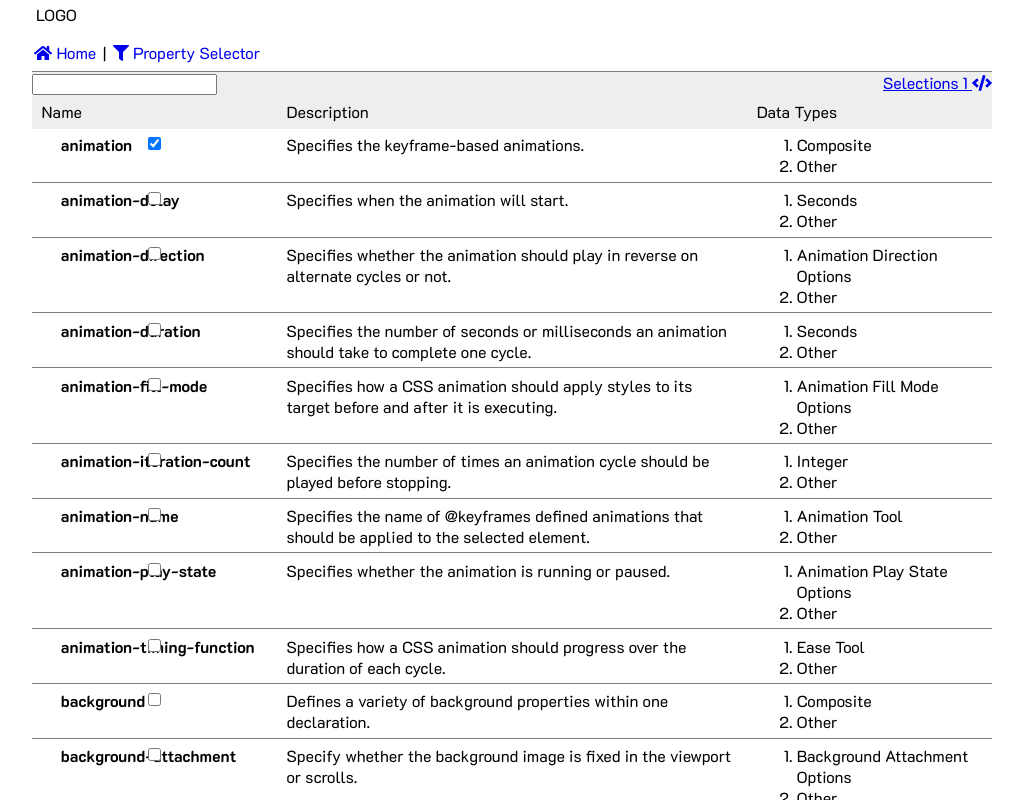
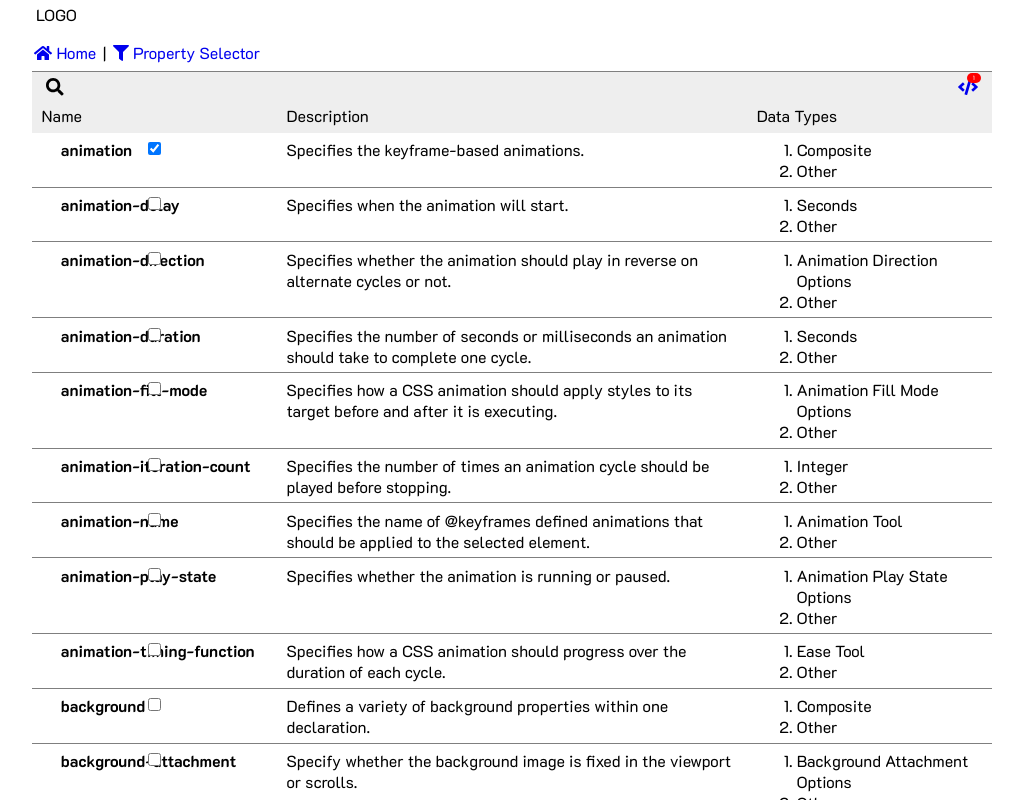
Before and after one commit to DanielPatrickKoenig/css-helper, a Vue app: page /search in a window 1280 px wide. Both pictures are taken after a click on the checkbox 282 px from the left and 143 px from the top of the page. Shown: the top 800 px of the page, without its empty margins (128-1151 px from the left). Built offline with nearby package versions, Linux system fonts and the light colour scheme.

Commit message:
styling part 5

```diff
--- a/src/App.vue
+++ b/src/App.vue
@@ -6,7 +6,7 @@
     <nav :class="menuOpen ? 'full-width-content full-width-content-open' : 'full-width-content'">
       <button :class="menuOpen ? 'hamberger-menu hamberger-menu-open' : 'hamberger-menu'"><font-awesome-icon icon="bars" v-on:click="menuOpen = !menuOpen" /></button>
       <div :class="menuOpen ? 'main-nav main-nav-open' : 'main-nav'">
-        <router-link to="/"><font-awesome-icon icon="home" /> Home</router-link> <span>|</span> <router-link to="/search"><font-awesome-icon icon="filter" /> Property Selector</router-link>
+        <router-link v-on:click.native="menuOpen = false;" to="/"><font-awesome-icon icon="home" /> Home</router-link> <span>|</span> <router-link v-on:click.native="menuOpen = false;" to="/search"><font-awesome-icon icon="filter" /> Property Selector</router-link>
       </div>
     </nav>
     <router-view class="main-content"></router-view>
@@ -87,11 +87,15 @@ nav.full-width-content{
   background-color: $menu-bg;
   height: 2em;
   z-index:10;
-  .hamberger-menu{
-
+  .hamberger-menu, .hamberger-menu-open{
+    font-size: 1.6em;
+    position: relative;
+    z-index: 20;
+    background-color: transparent;
+    border:none;
   }
   .hamberger-menu-open{
-    margin-left:60%;
+
   }
   > div.main-nav{
     display:none;
@@ -118,12 +122,14 @@ nav.full-width-content{
   }
   > div.main-nav-open{
     display:inline-block;
+    padding-top:3em;
+    box-shadow: 0.2em 0 4px rgba(0,0,0,.5);
   }
 
 
 }
 .main-content{
-    margin-top:3.5em;
+    margin-top:3.9em;
 }
 
 div.selector-menu{
@@ -342,7 +348,7 @@ textarea.style-content{
     display:none !important;
   }
   .main-content{
-    margin-top:8em;
+    margin-top:8.3em;
   }
   nav.full-width-content{
     position:fixed;
@@ -358,12 +364,16 @@ textarea.style-content{
       display:block;
       height: auto;
       background-color: transparent;
+      padding-top:0;
       > a{
         display:inline-block;
         padding: .1em .15em;
       }
       > span{
         display: initial;
+      }
+      &.main-nav-open{
+        box-shadow:0 0 0 transparent;
       }
     }
   }
--- a/src/components/PropertyTable.vue
+++ b/src/components/PropertyTable.vue
@@ -1,11 +1,15 @@
 <template>
     <div class="property-table-component">
         <div class="header-container full-width-content">
-            <input class="search-box" type="text" v-model="searchTerm" />
+            <input id="property_search" class="search-box" type="text" v-model="searchTerm" />
+            <label for="property_search"><font-awesome-icon icon="search"/></label>
             <router-link v-if="selections.length > 0" :to="'/property?names='+selections.join(',')" class="selection-link">
-                <label>Selections {{selections.length}} </label>
+                <label>{{selections.length}} </label>
                 <font-awesome-icon icon="code"/>
             </router-link>
+            <a v-else class="selection-link selection-link-disabled">
+                <font-awesome-icon icon="code"/>
+            </a>
             <div class="content-row header-row">
                 <ul>
                     <li>Name</li>
@@ -93,7 +97,54 @@ div.property-table-component{
         top:2em;
         z-index: 9;
         > .selection-link{
-            float:right;
+            position: absolute;
+            right: 14px;
+            top: 4px;
+            &.selection-link-disabled{
+                opacity: .5;
+            }
+            > label{
+                font-size: 0.3em;
+                background-color: #ff0000;
+                border-radius: 10em;
+                display: flex;
+                justify-content: center;
+                width: 2.4em;
+                padding: .2em;
+                color: #ffffff;
+                text-decoration: none !important;
+                position: absolute;
+                margin-left: 1.9em;
+                margin-top: -.6em;
+
+            }
+        }
+        > input[type="text"]{
+
+            width: 78%;
+            padding: 6px 5px;
+            display: block;
+            background-color:transparent;
+            border:none;
+            margin-left:1.5em;
+            @include min(850px){
+                margin: 0 auto;
+                padding: 6px 0;
+                width: 90%;
+            }
+
+            & + label{
+                position:absolute;
+                top: .1em;
+                font-size: 1.1em;
+                @include min(850px){
+                    top: -.15em;
+                    margin: 0 auto;
+                    padding: 6px 0;
+                    left: .8em;
+                }
+
+            }
         }
     }
 
--- a/src/main.js
+++ b/src/main.js
@@ -7,7 +7,7 @@ import VueRouter from 'vue-router';
 import store from './store'
 
 import { library } from '@fortawesome/fontawesome-svg-core';
-import { faPlus, faCog, faInfo, faTimes, faCaretDown, faCaretUp, faBars, faCode, faSort, faChevronUp, faChevronDown, faSitemap, faSlidersH, faEye, faWrench, faImage, faHome, faFilter, faPencilAlt } from '@fortawesome/free-solid-svg-icons';
+import { faPlus, faCog, faInfo, faTimes, faCaretDown, faCaretUp, faBars, faCode, faSort, faChevronUp, faChevronDown, faSitemap, faSlidersH, faEye, faWrench, faImage, faHome, faFilter, faPencilAlt, faSearch } from '@fortawesome/free-solid-svg-icons';
 import { FontAwesomeIcon } from '@fortawesome/vue-fontawesome';
 
 Vue.use(VueRouter);
@@ -40,6 +40,7 @@ library.add(faImage);
 library.add(faHome);
 library.add(faFilter);
 library.add(faPencilAlt);
+library.add(faSearch);
 
 Vue.component('font-awesome-icon', FontAwesomeIcon);
 
```
